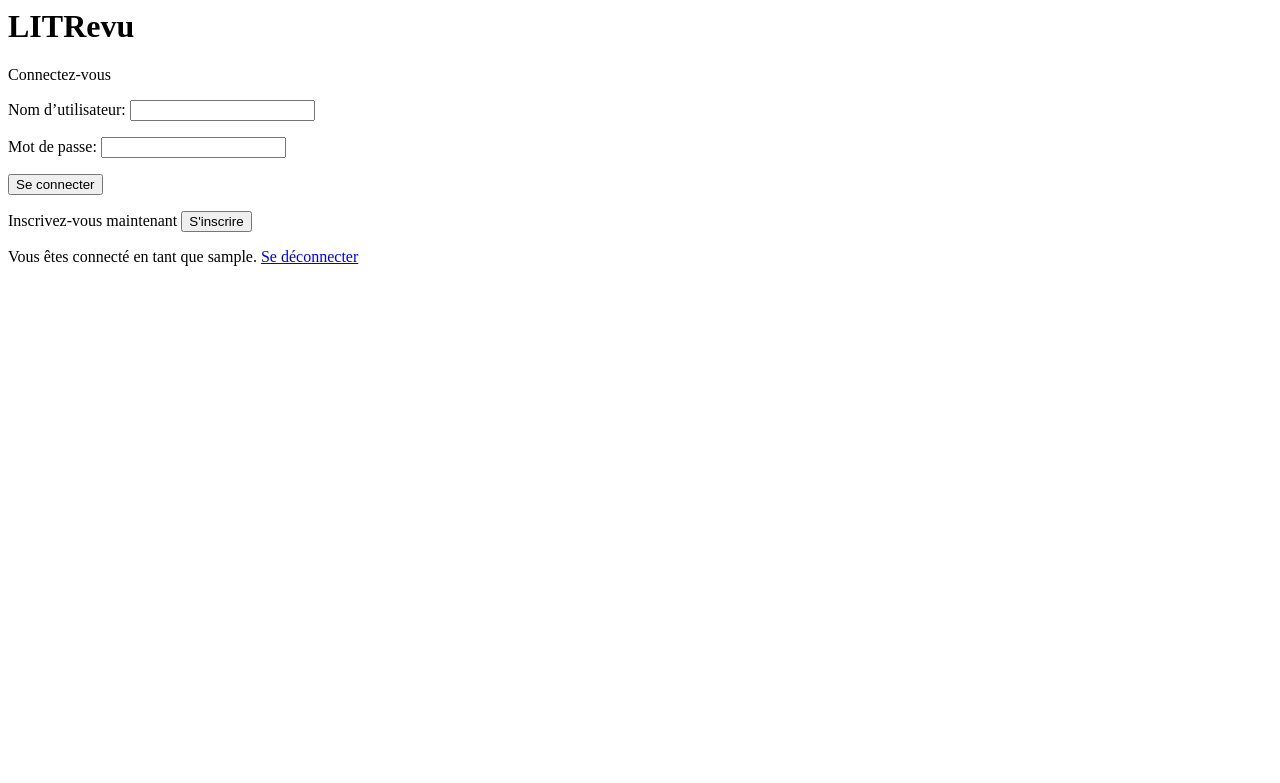
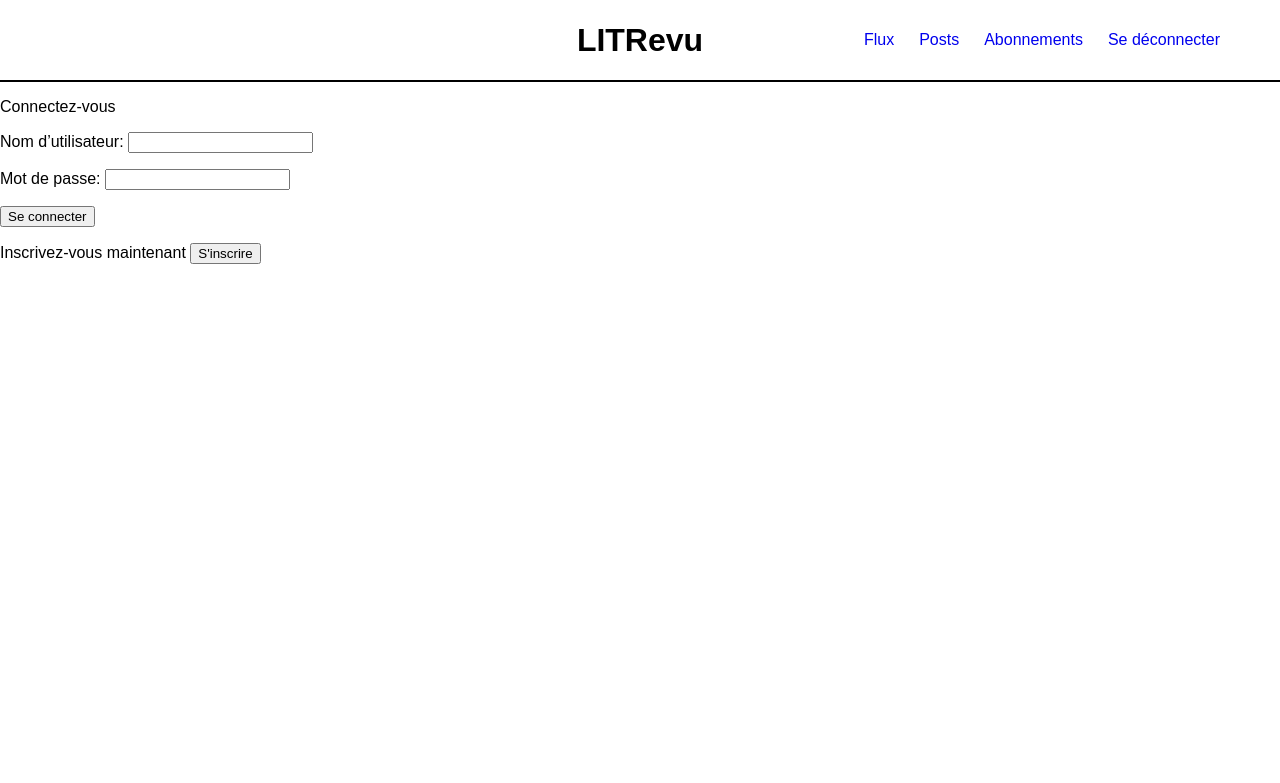
Before and after one commit to myriamdesporte/P9, a Django app: page / in a window 1280 px wide. Shown: the top 783 px of the page. Run offline with Django 5.2, Linux system fonts and the light colour scheme; the visitor is signed in with stand-in values (Sample User, id 1).

Commit message:
Add styling and banner layout to base.html

```diff
--- a/litrevu/settings.py
+++ b/litrevu/settings.py
@@ -123,6 +123,10 @@ USE_TZ = True
 
 STATIC_URL = 'static/'
 
+STATICFILES_DIRS = [
+    BASE_DIR / "static",
+]
+
 # Default primary key field type
 # https://docs.djangoproject.com/en/5.2/ref/settings/#default-auto-field
 
--- /dev/null
+++ b/static/style.css
@@ -0,0 +1,48 @@
+body {
+    margin: 0;
+    font-family: Arial, sans-serif;
+}
+
+.top-banner {
+    position: relative;
+    border-bottom: 2px solid black;
+    height: 80px;
+}
+
+.banner-content {
+    max-width: 1200px;
+    margin: 0 auto;
+    height: 100%;
+    position: relative;
+}
+
+.banner-title {
+    position: absolute;
+    left: 50%;
+    top: 50%;
+    transform: translate(-50%, -50%);
+    margin: 0;
+}
+
+.banner-nav {
+    position: absolute;
+    right: 20px;
+    top: 50%;
+    transform: translateY(-50%);
+}
+
+.banner-nav ul {
+    list-style: none;
+    margin: 0;
+    padding: 0;
+    display: flex;
+    gap: 25px;
+}
+
+.banner-nav a {
+    text-decoration: none;
+}
+
+.banner-nav a:hover {
+    text-decoration: underline;
+}
--- a/templates/base.html
+++ b/templates/base.html
@@ -1,14 +1,31 @@
-<html>
+<!DOCTYPE html>
+{% load static %}
+<html lang="fr">
 <head>
+    <meta charset="UTF-8">
     <title>LITRevu</title>
+    <link rel="stylesheet" href="{% static 'style.css' %}">
+    <link rel="icon" type="image/png" href="{% static 'images/favicon.png' %}">
 </head>
 <body>
-        <h1>LITRevu</h1>
-        {% block content %}{% endblock content %}
+    <header class="top-banner">
+        <div class="banner-content">
+            <h1 class="banner-title">LITRevu</h1>
             {% if user.is_authenticated %}
-            <p>Vous êtes connecté en tant que {{ request.user }}.
-                <a href="{% url 'logout' %}">Se déconnecter</a>
-            </p>
+            <nav class="banner-nav">
+                <ul>
+                    <li><a href="{% url 'home' %}">Flux</a></li>
+                    <li><a href="{% url 'home' %}">Posts</a></li>
+                    <li><a href="{% url 'home' %}">Abonnements</a></li>
+                    <li><a href="{% url 'logout' %}">Se déconnecter</a></li>
+                </ul>
+            </nav>
             {% endif %}
+        </div>
+    </header>
+    <main>
+        {% block content %}
+        {% endblock content %}
+    </main>
 </body>
 </html>
```
Also changed, not shown: static/images/favicon.png (added), 1 other file. Lines whose indentation alone changed are shown as unchanged.
